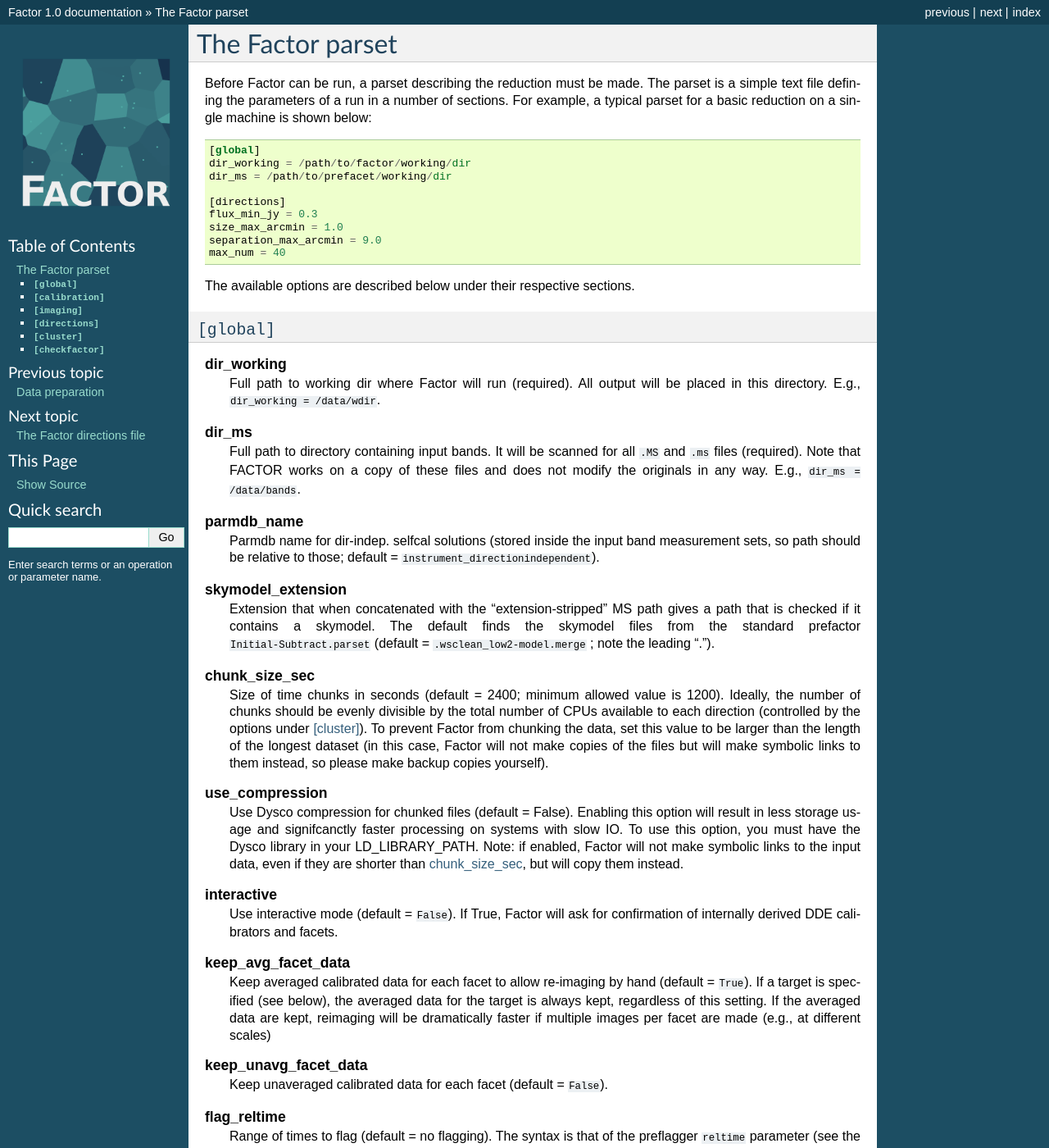
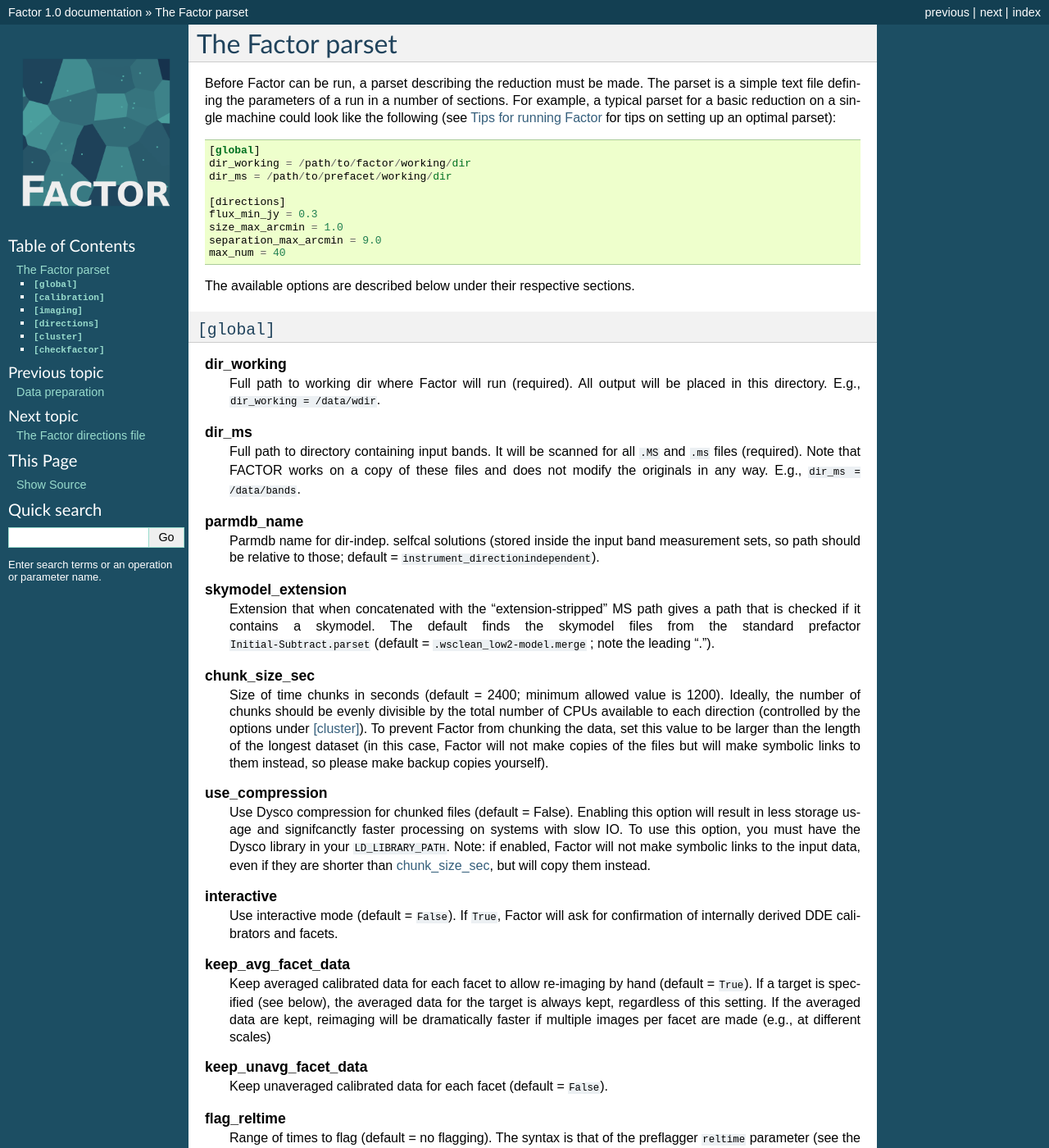
Before and after one commit to lofar-astron/factor, a Sphinx documentation site: the page built from docs/source/parset.rst, in a window 1280 px wide and 1400 px high. Shown: the whole window at 82% size. Built offline with Sphinx 7.4.7, drawn with Linux system fonts in a browser that asks for light colours; some of the changed text lies outside the part shown.

Commit message:
Fix various rst issues

```diff
--- a/docs/source/parset.rst
+++ b/docs/source/parset.rst
@@ -6,7 +6,8 @@ The Factor parset
 Before Factor can be run, a parset describing the reduction must be made. The
 parset is a simple text file defining the parameters of a run in a number of
 sections. For example, a typical parset for a basic reduction on a single
-machine is shown below::
+machine could look like the following (see :ref:`tips` for tips on setting up an
+optimal parset)::
 
         [global]
         dir_working = /path/to/factor/working/dir
@@ -63,12 +64,12 @@ The available options are described below under their respective sections.
         Use Dysco compression for chunked files (default = False). Enabling this
         option will result in less storage usage and signifcanctly faster
         processing on systems with slow IO. To use this option, you must have the
-        Dysco library in your LD_LIBRARY_PATH. Note: if enabled, Factor will not
+        Dysco library in your ``LD_LIBRARY_PATH``. Note: if enabled, Factor will not
         make symbolic links to the input data, even if they are shorter than
         :term:`chunk_size_sec`, but will copy them instead.
 
     interactive
-        Use interactive mode (default = ``False``). If True, Factor will ask for confirmation of
+        Use interactive mode (default = ``False``). If ``True``, Factor will ask for confirmation of
         internally derived DDE calibrators and facets.
 
     keep_avg_facet_data
@@ -83,7 +84,7 @@ The available options are described below under their respective sections.
 
     flag_reltime
         Range of times to flag (default = no flagging). The syntax is that of
-        the preflagger ``reltime`` parameter (see the DPPP documentation for
+        the preflagger ``reltime`` parameter (see the DPPP documentation on the LOFAR wiki for
         details of the syntax). E.g., ``flag_reltime = [1:30:05..1:35:20,
         5:10:49..5:14:30]``. Note that time and baseline flagging (set with
         :term:`flag_baseline`) ranges are AND-ed to produce the final flags.
@@ -124,7 +125,7 @@ The available options are described below under their respective sections.
 
     preapply_first_cal_phases
         Preapply the direction-dependent phase solutions for the first calibrator to
-        all subsequent ones (default = `False``). If ``True``, residual clock errors are
+        all subsequent ones (default = ``False``). If ``True``, residual clock errors are
         removed before calibration and a single TEC+CommonScalarPhase fit is used
         across the whole bandwidth.
 
@@ -177,7 +178,7 @@ The available options are described below under their respective sections.
         Make final mosaic (default = ``True``).
 
     image_target_only
-        Image only the target facet (default = ``False``). If True and a target is
+        Image only the target facet (default = ``False``). If ``True`` and a target is
         specified in the :ref:`_parset_directions_options` section, then only the facet containing the
         target source is imaged.
 
@@ -416,8 +418,8 @@ The available options are described below under their respective sections.
         Maximum umber of directions to process in parallel on each node (default
         = 1). Note that the number of CPUs (set with the
         :term:`ncpu` parameter) and the amount of memory available to WSClean
-        :(set with the term:`wsclean_fmem` parameter) will be divided among the
-        :directions on each node.
+        (set with the term:`wsclean_fmem` parameter) will be divided among the
+        directions on each node.
 
 .. _parset_checkfactor_options:
 
--- a/docs/source/running.rst
+++ b/docs/source/running.rst
@@ -32,11 +32,11 @@ Factor begins a run by checking the input measurement sets and the direction-ind
 
 Next, Factor will check for a file describing the DDE calibrators. If not found, Factor will select the DDE calibrators automatically and generate the facet regions (saved in a text file in the working directory called ``factor_directions.txt``). At this point, if ``interactive = True`` is set in the parset, Factor will pause to allow a check on the facets.
 
-After intialization, Factor will begin self calibration and imaging (described in detail in :ref:`operations`) of the first facet or group of facets. For the facet or facets that pass self-calibration verification, Factor subtracts the improved model using the direction-dependent instrument tables. Processing then proceeds to the self calibration and imaging of the next facet or facet group, and the steps are looped until all facets have been processed.
+After intialization, Factor will begin self calibration and imaging (described in detail in :ref:`operations`) of the first facet or group of facets. For the facet or facets that pass self-calibration verification, Factor subtracts the improved model using the direction-dependent instrument tables. Processing then proceeds to the self calibration of the next facet or facet group, and the steps are looped until all facets have been processed.
 
-After self calibration is finished, imaging is done for any facets that did not successfully go through self calibration. These facets receive the direction-dependent instrument tables of the nearest facet for which self calibration succeeded. Lastly, all facet images are mosaicked together and the primary beam attenuation is corrected to produce the final image.
+After self calibration is finished, imaging is done for all facets. Lastly, all facet images are mosaicked together and the primary beam attenuation is corrected to produce the final image.
 
-Factor uses the LOFAR pipeline framework to handle the actual processing. The LOFAR pipeline framework handles the distribution of jobs and keeps track of the state of a reduction. Each Factor operation is done in a separate pipeline. See :ref:`structure` for an overview of the various operations that Factor performs and their relation to one another, and see :ref:`operations` for details of each operation.
+Factor uses the LOFAR pipeline framework to handle the actual processing. The LOFAR pipeline framework handles the distribution of jobs and keeps track of the state of a reduction. Each Factor operation is done in a separate pipeline. See :ref:`structure` for an overview of the various operations that Factor performs and their relation to one another, and see :ref:`operations` for details of each operation and their primary data products.
 
 
 Checking a Factor run with ``checkfactor``
--- a/docs/source/tips.rst
+++ b/docs/source/tips.rst
@@ -26,13 +26,13 @@ Set :term:`wsclean_bl_averaging` = ``True`` to speed up imaging by factors of 5-
 Self calibrate in parallel
 --------------------------
 
-Self calibrate multiple directions at the same time by setting the groupings and ndir_per_node parameters appropriately for your system. Typically, ~ 8-16 cores per direction works well. Depending on the distribution of calibrator fluxes in your field, you may also be able to set the :term:`groupings` parameter to define groups that are several times larger than :term:`ndir_per_node` (or than the number of nodes if you are using a cluster). For example, for a field with only one very bright source (S > 5 Jy) and :term:`ndir_per_node` = 4, one can set :term:`groupings` = ``1:1,12:0``. This setup would result in the brightest source being processed and subtracted first and then the next 12 sources being subtracted only once all 12 have been processed.
+Self calibrate multiple directions at the same time by setting the :term:`groupings` and :term:`ndir_per_node` parameters appropriately for your system. Typically, ~ 8-16 cores per direction works well. Depending on the distribution of calibrator fluxes in your field, you may also be able to set the :term:`groupings` parameter to define groups that are several times larger than :term:`ndir_per_node` (or than the number of nodes if you are using a cluster). For example, for a field with only one very bright source (S > 5 Jy) and :term:`ndir_per_node` = 4, one can set :term:`groupings` = ``1:1,12:0``. This setup would result in the brightest source being processed and subtracted first and then the next 12 sources being subtracted only once all 12 have been processed.
 
 Image only the target
 ---------------------
 
 If you are interested only in a single target in the field, the following strategy is optimal:
 
-    * Reorder the directions in the directions file so that the facets you wish to process are at the top. Generally, these facets should be those that contain the brightest sources and those that neighbor the target facet (or include the target). Note, however, that you do not need to put the target facet last since it will be automatically imaged after all directions have been processed.
-    * Set the maximum number of selfcal cycles with :term:`max_selfcal_loops` to a low number (2 or 3) to speed up self calibration for non target sources. Spending a lot of time self calibrating non-target sources will generally not significantly improve the noise in the target facet (unless the calibrator is very bright and nearby). The number of selfcal cycles used for the target can be controlled with the :term:`target_max_selfcal_loops` option, which defaults to 10.
+    * Reorder the directions in the directions file (see :ref:`directions_file` for details) so that the facets you wish to process are at the top. Generally, these facets should be those that contain the brightest sources and those that neighbor the target facet (or include the target). Note, however, that you do not need to put the target facet last since it will be automatically imaged after all directions have been processed.
+    * Set the maximum number of selfcal cycles with :term:`max_selfcal_loops` to a low number (2 or 3) to speed up self calibration for non-target sources. Spending a lot of time self calibrating non-target sources will generally not significantly improve the noise in the target facet (unless the calibrator is very bright and nearby). The number of selfcal cycles used for the target can be controlled with the :term:`target_max_selfcal_loops` option, which defaults to 10.
     * Set :term:`image_target_only` = ``True`` to skip imaging of the non-target facets.
```
Also changed, not shown: other parts of docs/source/parset.rst (+6 -5 lines).
